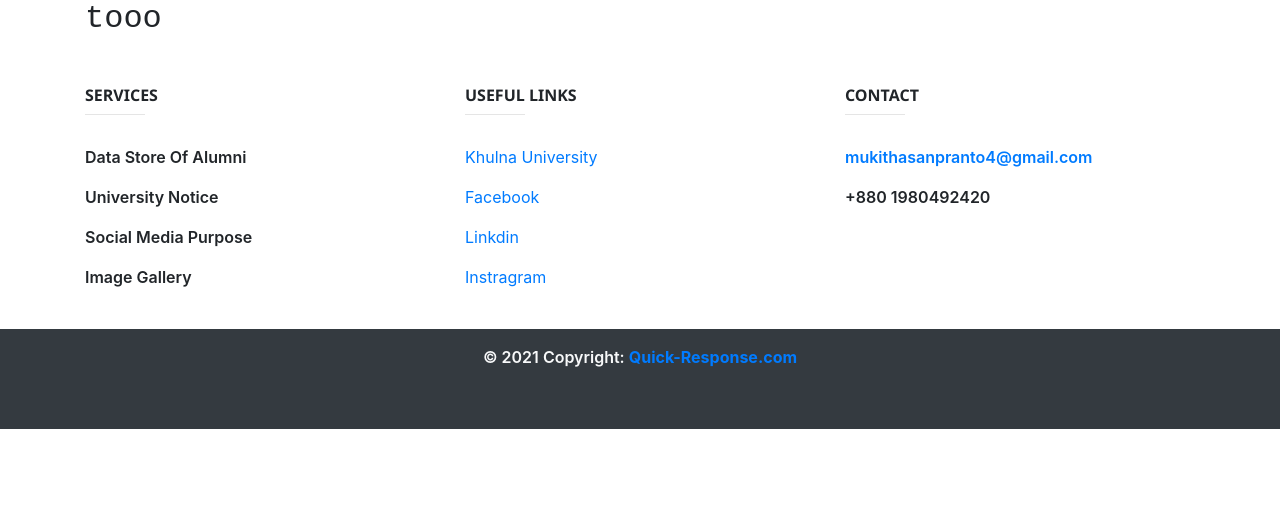
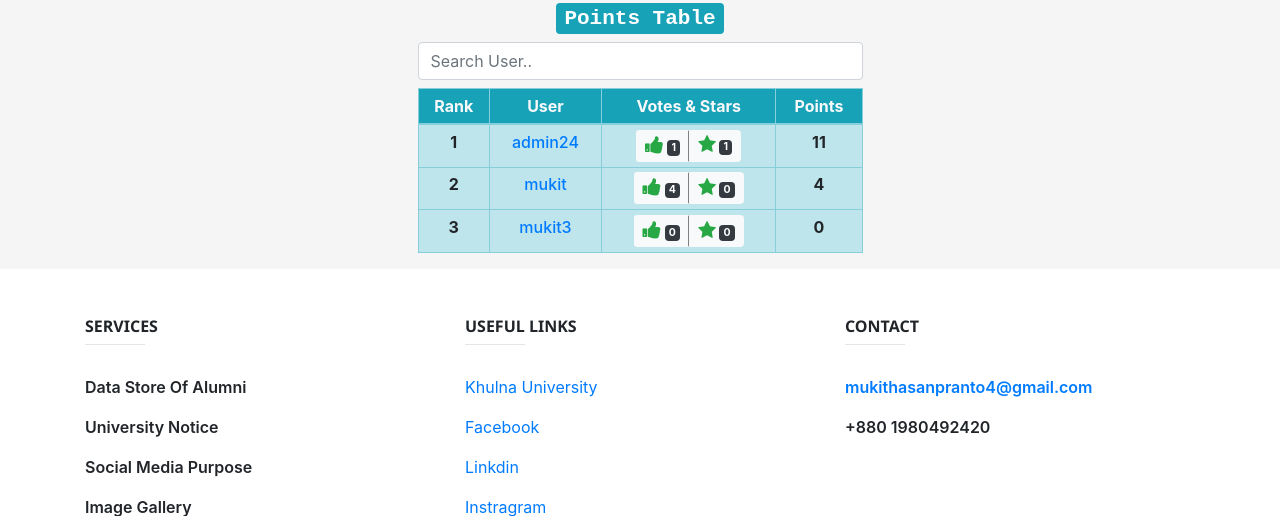
Before and after one commit to mukit24/Quick-Response, a Django app: page /points/ in a window 1280 px wide. Shown: the part 62-578 px from the top of the page. Run offline with Django 3.2, Linux system fonts and the light colour scheme; data comes from the database, SQL or seed files in the repository; both versions use the stored data as it was after the commit; some libraries are stand-ins or nearby versions.

Commit message:
'points_table'

```diff
--- a/home/templatetags/custom_tags.py
+++ b/home/templatetags/custom_tags.py
@@ -1,9 +1,10 @@
 from django import template
+from django.db.models import Q
+from home.models import Profile
+from problems.models import Solution
 
 register = template.Library()
 
-
-from home.models import Profile
 
 def point_rank(points):
     profiles = Profile.objects.all().order_by('-total_points')
@@ -11,4 +12,19 @@ def point_rank(points):
         if profiles[i-1].total_points == points:
             return i
 
+def vote_count(user):
+    voter = Solution.objects.filter(author=user)
+    total_vote = 0
+    for v in voter:
+        total_vote+=v.vote
+    return total_vote
+
+def star_count(user):
+    best_answer = Solution.objects.filter(Q(author=user) & Q(best_answer=True)).count()
+    print('yo')
+    return best_answer
+
+
 register.filter('point_rank', point_rank)
+register.filter('star_count',star_count)
+register.filter('vote_count',vote_count)
--- a/home/views.py
+++ b/home/views.py
@@ -31,21 +31,12 @@ def profile_view(request,id,msg=None):
         pass_form = PasswordChangeForm(user=user)
         solved = Problem.objects.filter(Q(author=profile.user) & Q(is_solved=True)).count()
         unsolved = Problem.objects.filter(Q(author=profile.user) & Q(is_solved=False)).count()
-        voter = Solution.objects.filter(author=user)
-        best_answer = Solution.objects.filter(Q(author=user) & Q(best_answer=True)).count()
-        # print(best_answer)
-        total_vote = 0
-        for v in voter:
-            total_vote+=v.vote
-        print(total_vote)
     except:
         profile = ''
         update_form = ''
         pass_form = ''
         solved = ''
         unsolved = ''
-        total_vote = ''
-        best_answer = ''
     # print(Profile.objects.get(user=user))
     if request.method == 'POST':
         form = ProfileForm(request.POST,request.FILES)
@@ -57,13 +48,12 @@ def profile_view(request,id,msg=None):
             return redirect('profile_view',user.id)
     context = {
         'form':form,
+        'user':user,
         'profile': profile,
         'update_form':update_form,
         'pass_form':pass_form,
         'solved_count':solved,
         'unsolved_count':unsolved,
-        'total_vote':total_vote,
-        'best_answer':best_answer,
         'alert':alert,
     }
     return render(request,"home/profile.html",context)
@@ -90,5 +80,10 @@ def change_password(request):
         else:
             return JsonResponse(dict(form.errors.items()))
 
+
 def points_table(request):
-    return render(request,'home/points.html',{})
+    profiles = Profile.objects.all().order_by('-total_points')
+    context = {
+        'profiles':profiles,
+    }
+    return render(request,'home/points.html',context)
--- a/problems/views.py
+++ b/problems/views.py
@@ -269,7 +269,7 @@ def downvote(request):
     print('yooo')
     id = request.GET['id']
     solution = Solution.objects.get(id=id)
-    profile = Profile.objects.get(user=request.user)
+    profile = Profile.objects.get(user=solution.author)
     voter = Voter.objects.filter(Q(author=request.user) & Q(solution=solution))
     if not voter:
         solution.vote -= 1
@@ -288,9 +288,9 @@ def downvote(request):
 
 
 def best_answer(request):
-    profile = Profile.objects.get(user=request.user)
     id = request.GET['id']
     solution = Solution.objects.get(id=id)
+    profile = Profile.objects.get(user=solution.author)
     solution.best_answer = True
     solution.save()
     prob_id = solution.problem.id
--- a/templates/home/points.html
+++ b/templates/home/points.html
@@ -1,7 +1,59 @@
 {% extends "base.html" %}
 {% load static %}
 {% block content %}
+{% load custom_tags %}
+<div style="background-color: whitesmoke;">
 <div class="container">
-    <h2>tooo</h2>
+    <h3 class="text-center"><span class="badge badge-info">Points Table</span></h3>
+    <div class="row justify-content-center">
+        <div class="col-lg-5">
+            <input class="form-control mb-2" id="myInput" type="text" placeholder="Search User..">
+            <div class="table-responsive">
+                <table class="table table-bordered table-info table-sm">
+                  <thead class="bg-info text-light">
+                    <tr class="text-center">
+                      <th>Rank</th>
+                      <th>User</th>
+                      <th>Votes & Stars</th>
+                      <th>Points</th>
+                    </tr>
+                  </thead>
+                  <tbody class="text-center" id="myTable">
+                      {% for profile in profiles %}
+                      <tr>
+                          <td class="font-weight-bold">{{profile.total_points|point_rank}}</td>
+                          <td id="user_td"><a href="{% url 'profile_view' profile.user.id %}" style="font-weight: 500;">{{profile.user.username}}</a></td>
+                          <td>
+                            <div class="btn-group btn-group-sm">
+                                {% if profile.user|vote_count > -1 %}
+                                <button type="button" class="btn btn-light" style="border-right: 2px grey solid;" data-toggle="tooltip" title="Net Vote"><i
+                                    class="fa fa-thumbs-up text-success" style="font-size: 20px;"></i> <span class="badge badge-dark">{{profile.user|vote_count}}</span></button>
+                                {% else %}
+                                <button type="button" class="btn btn-light" style="border-right: 2px grey solid;" data-toggle="tooltip" title="Net Vote"><i
+                                    class="fa fa-thumbs-down text-danger" style="font-size: 20px;"></i> <span class="badge badge-dark">{{profile.user|vote_count}}</span></button>
+                                {% endif %}
+                                <button type="button" class="btn btn-light" data-toggle="tooltip" title="Best Answer"><i
+                                    class="fa fa-star text-success" style="font-size: 19px;"></i> <span class="badge badge-dark">{{profile.user|star_count}}</span></button>
+                              </div>
+                          </td>
+                          <td class="font-weight-bold">{{profile.total_points}}</td>
+                      </tr>
+                      {% endfor %}
+                  </tbody>
+                </table>
+              </div>
+        </div>
+    </div>
 </div>
+</div>
+<script>
+    $(document).ready(function(){
+      $("#myInput").on("keyup", function() {
+        var value = $(this).val().toLowerCase();
+        $("#myTable tr").filter(function() {
+          $(this).toggle($(this).text().toLowerCase().indexOf(value) > -1)
+        });
+      });
+    });
+    </script>
 {% endblock %}
```
Also changed, not shown: templates/home/profile.html (+14 -6 lines), db.sqlite3, media/uploads/rsz_dsc_1019_c7jz72F.jpg (added).
